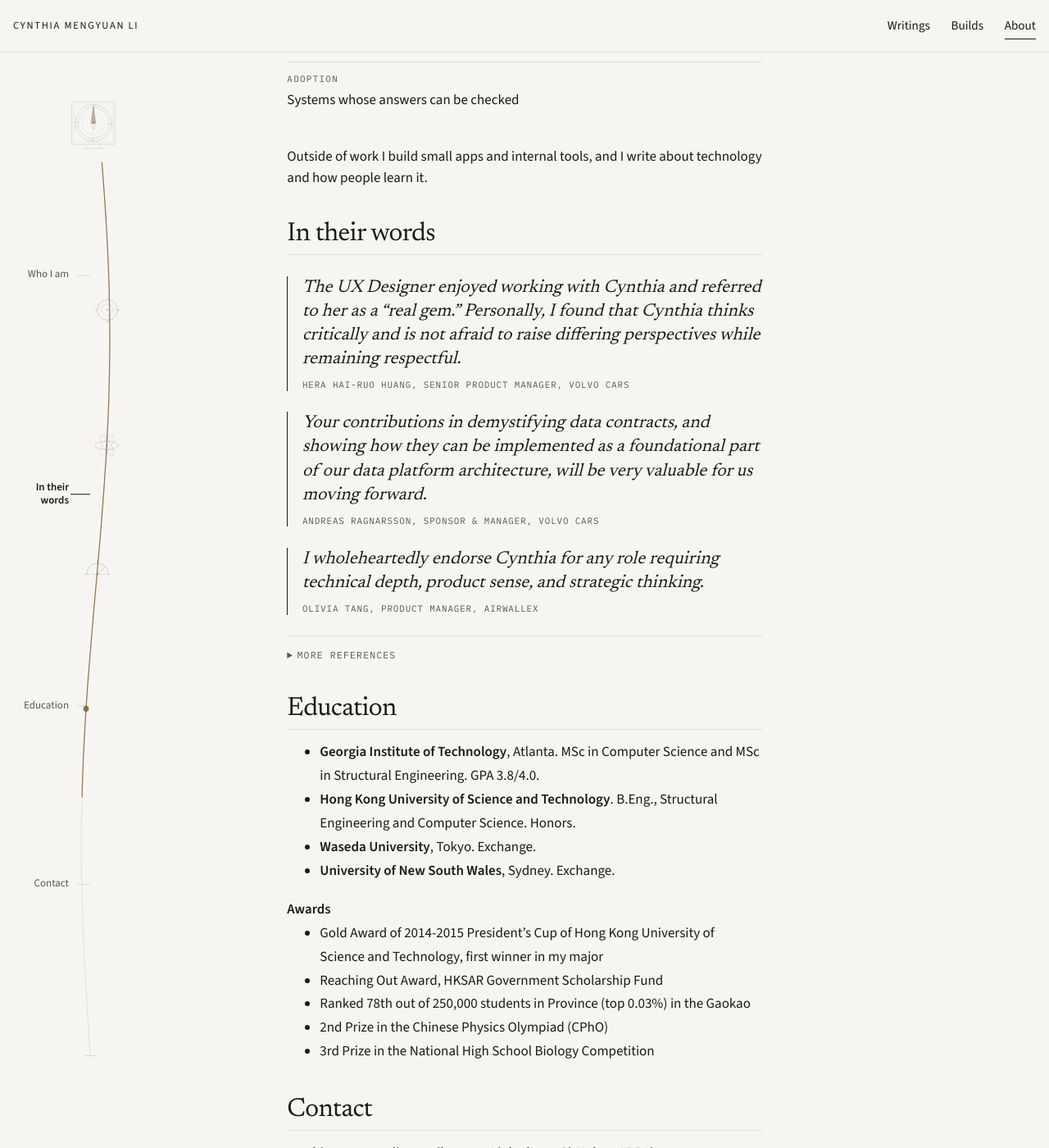
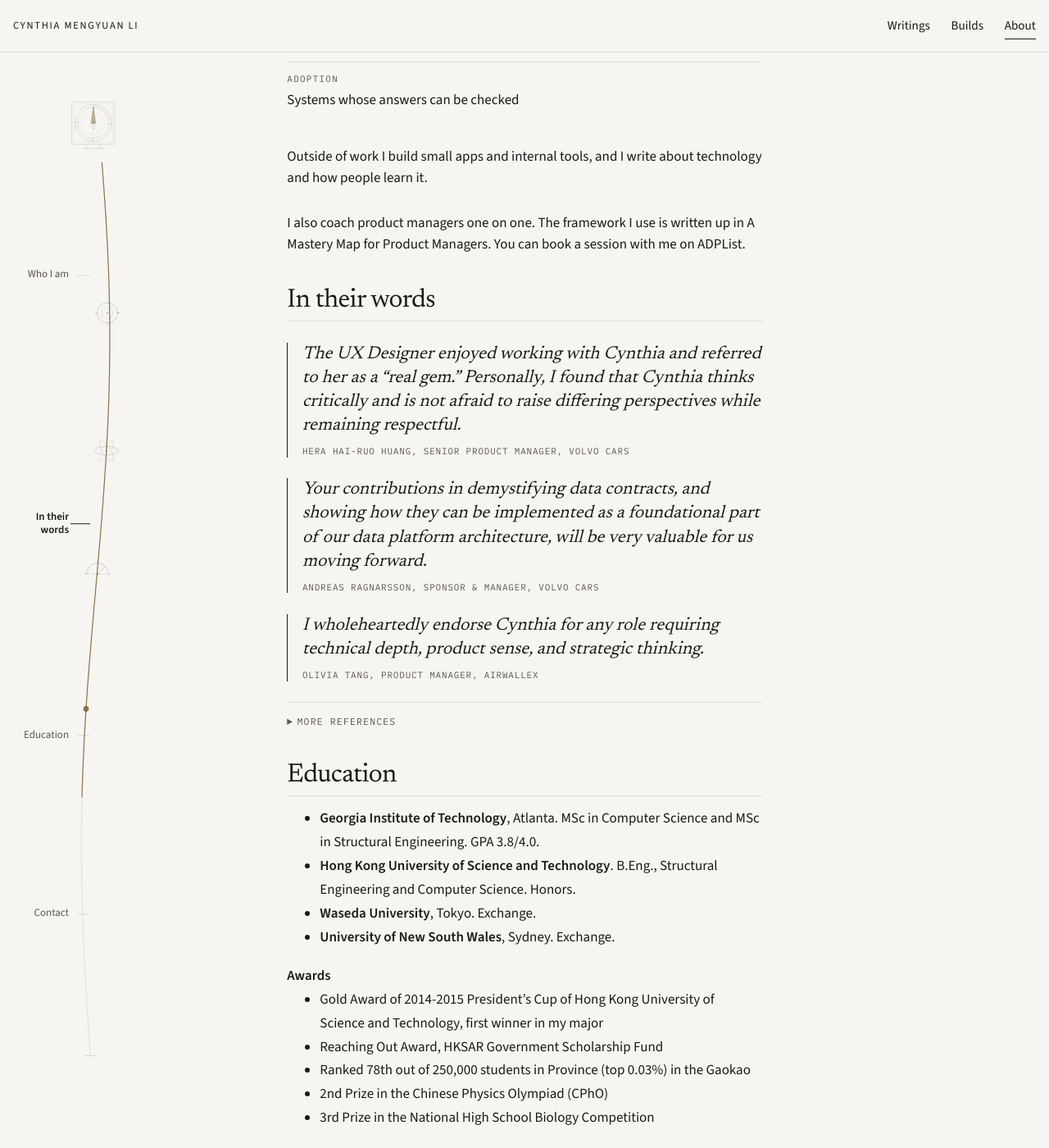
Before and after one commit to cynthialmy/cynthialmy.github.io, a Jekyll site: the page built from about.md, in a window 1280 px wide and 1400 px high, scrolled down 582 px. Shown: the whole window at 82% size. Built offline with Jekyll 4.4.1, drawn with Linux system fonts in a browser that asks for light colours; some of the changed text lies outside the part shown.

Commit message:
Add ADPList coaching link to About, footer, and PM mastery map post
Co-Authored-By: Claude Opus 5.5 <noreply@anthropic.com>

```diff
--- a/_includes/footer.html
+++ b/_includes/footer.html
@@ -7,6 +7,7 @@
           <a class="footer-contact-link" href="mailto:cynthiamengyuanli@gmail.com">cynthiamengyuanli@gmail.com</a>
           <a class="footer-contact-link" href="https://www.linkedin.com/in/mengyuan-li-cynthia/" target="_blank" rel="noopener">LinkedIn</a>
           <a class="footer-contact-link" href="https://github.com/cynthialmy" target="_blank" rel="noopener">GitHub</a>
+          <a class="footer-contact-link" href="https://adplist.org/mentors/cynthia-li" target="_blank" rel="noopener">Coaching</a>
           <a class="footer-contact-link" href="https://www.youtube.com/@mengyuancynthiali3449" target="_blank" rel="noopener">YouTube</a>
           <a class="footer-contact-link" href="https://medium.com/@cynthiamengyuanli/" target="_blank" rel="noopener">Medium</a>
           <a class="footer-contact-link" href="https://open.spotify.com/user/12142026893" target="_blank" rel="noopener">Spotify</a>
--- a/about.md
+++ b/about.md
@@ -17,6 +17,8 @@ Recent writing includes [Escalation by Design]({{ '/2026-01-27-policy-aware-fact
 </ul>
 
 Outside of work I build small apps and internal tools, and I write about technology and how people learn it.
+
+I also coach product managers one on one. The framework I use is written up in [A Mastery Map for Product Managers]({{ '/2026-11-08-pm-skills-mastery-map' | relative_url }}). You can book a session with me on [ADPList](https://adplist.org/mentors/cynthia-li).
 
 ## In their words
 
@@ -130,5 +132,5 @@ Outside of work I build small apps and internal tools, and I write about technol
   <a href="mailto:cynthiamengyuanli@gmail.com">cynthiamengyuanli@gmail.com</a>
   <a href="https://www.linkedin.com/in/mengyuan-li-cynthia/" target="_blank" rel="noopener">LinkedIn</a>
   <a href="https://github.com/cynthialmy" target="_blank" rel="noopener">GitHub</a>
-  <a href="https://adplist.org/mentors/cynthia-li" target="_blank" rel="noopener">ADPList</a>
+  <a href="https://adplist.org/mentors/cynthia-li" target="_blank" rel="noopener">Coaching on ADPList</a>
 </div>
```
Also changed, not shown: _posts/2026-11-08-pm-skills-mastery-map.md (+2 -0 lines).
